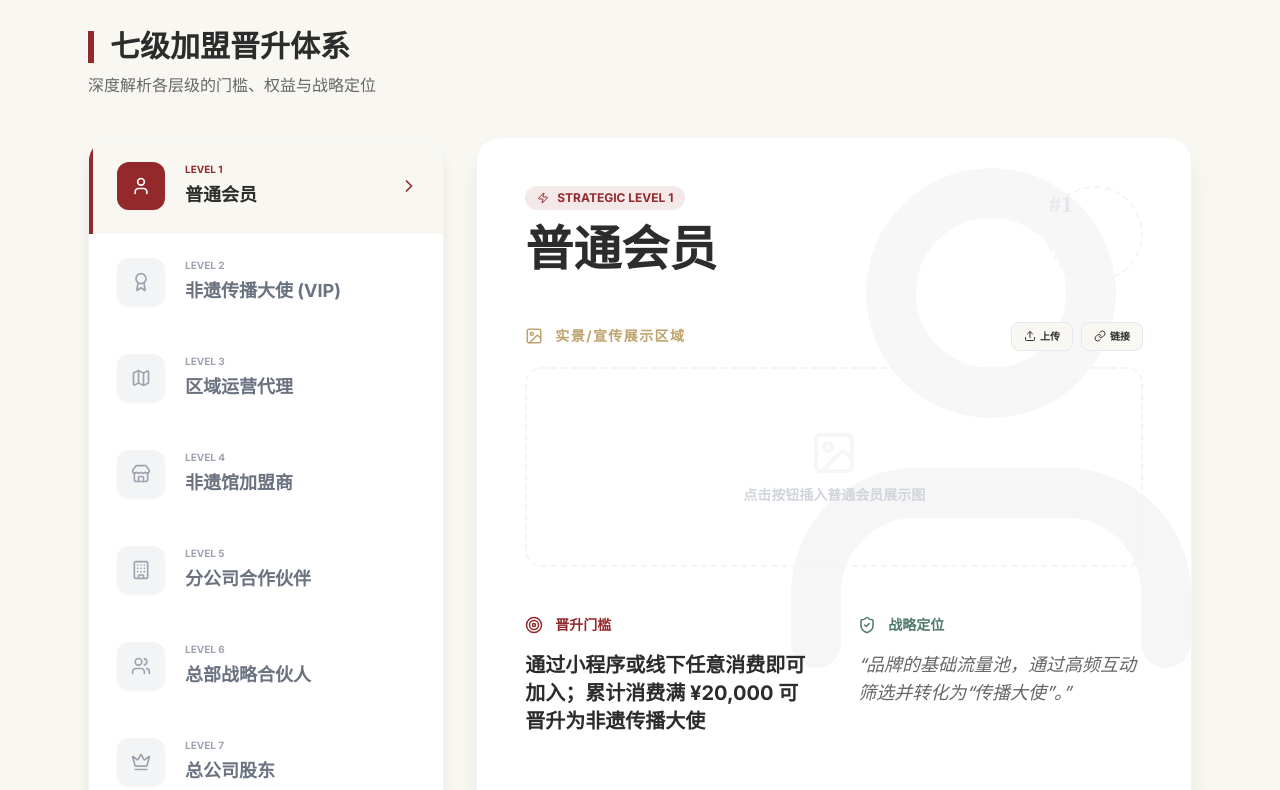
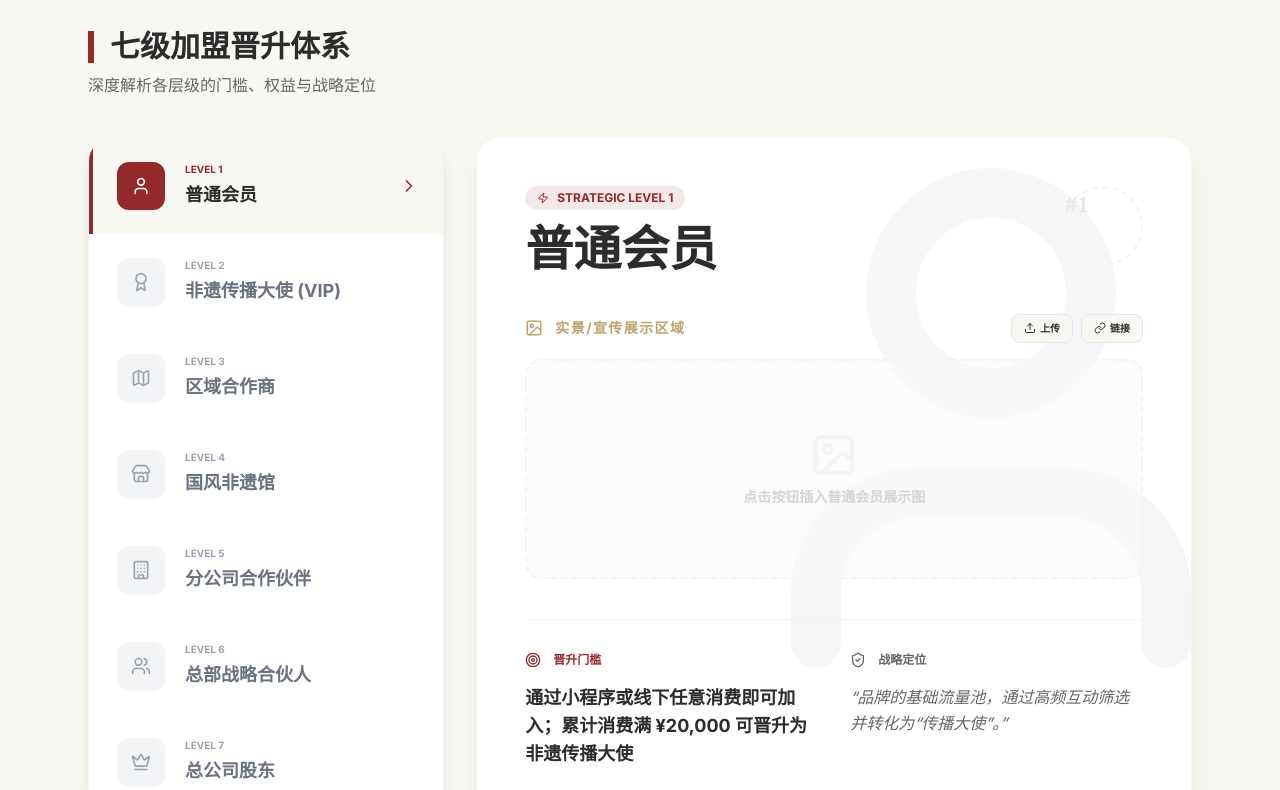
Before and after one commit to asake1234/-, a React (Vite) app: page / in a window 1280 px wide. Shown: the part 2060-2850 px from the top of the page. Built offline with nearby package versions, Linux system fonts and the light colour scheme.

Commit message:
feat: Refine terms and improve ladder section UI
Updates terminology for clarity and consistency across the application. Enhances the visual presentation of the growth ladder section by introducing a sidebar for level selection and adjusting section headers for better alignment.

```diff
--- a/App.tsx
+++ b/App.tsx
@@ -1,3 +1,4 @@
+
 import React, { useState, useEffect, useRef } from 'react';
 import {
   Award,
@@ -29,7 +30,8 @@ import {
   Image as ImageIcon,
   BookOpen,
   Upload,
-  Link as LinkIcon
+  Link as LinkIcon,
+  Sparkles
 } from 'lucide-react';
 import {
   BarChart as RechartsBarChart,
@@ -64,7 +66,7 @@ const iconMap: Record<string, any> = {
 };
 
 const SectionHeader: React.FC<{ title: string; subtitle?: string; accent?: string }> = ({ title, subtitle, accent = COLORS.RED }) => (
-  <div className="mb-10">
+  <div className="mb-10 text-left">
     <div className="flex items-center space-x-4 mb-2">
       <div className="h-8 w-1.5" style={{ backgroundColor: accent }}></div>
       <h2 className="text-3xl font-serif-zh font-bold text-guofeng-ink">{title}</h2>
@@ -343,6 +345,7 @@ const App: React.FC = () => {
         <section id="ladder" className="mb-20">
           <SectionHeader title="七级加盟晋升体系" subtitle="深度解析各层级的门槛、权益与战略定位" />
           <div className="flex flex-col lg:flex-row gap-8">
+            {/* Sidebar selection */}
             <div className="lg:w-1/3 bg-white rounded-3xl shadow-lg overflow-hidden flex flex-col border border-gray-100 h-fit sticky top-24">
               {LEVELS.map((level) => {
                 const Icon = iconMap[level.icon] || User;
@@ -360,7 +363,7 @@ const App: React.FC = () => {
                     }`}>
                       <Icon size={20} />
                     </div>
-                    <div>
+                    <div className="flex-1">
                       <div className={`text-[10px] font-bold uppercase mb-1 ${isActive ? 'text-guofeng-red' : 'text-gray-400'}`}>Level {level.id}</div>
                       <div className={`font-bold text-lg ${isActive ? 'text-guofeng-ink' : 'text-gray-500'}`}>{level.title}</div>
                     </div>
@@ -370,41 +373,43 @@ const App: React.FC = () => {
               })}
             </div>
 
-            <div className="lg:w-2/3 bg-white rounded-3xl shadow-xl p-12 border border-gray-100 relative overflow-hidden">
+            {/* Content Details */}
+            <div className="lg:w-2/3 bg-white rounded-3xl shadow-xl p-8 md:p-12 border border-gray-100 relative overflow-hidden">
                <div className="absolute top-20 right-0 opacity-[0.03] pointer-events-none scale-150">
                  <ActiveIcon size={400} />
                </div>
 
-               <div className="relative z-10">
-                 <div className="flex justify-between items-start mb-10 text-left">
+               <div className="relative z-10 text-left">
+                 <div className="flex justify-between items-start mb-10">
                    <div>
                      <div className="inline-flex items-center space-x-2 px-3 py-1 bg-guofeng-red/10 text-guofeng-red text-xs font-bold rounded-full mb-4">
                        <Zap size={12} />
                        <span>STRATEGIC LEVEL {activeLevel.id}</span>
                      </div>
-                     <h3 className="text-5xl font-serif-zh font-bold text-guofeng-ink">{activeLevel.title}</h3>
+                     <h3 className="text-4xl md:text-5xl font-serif-zh font-bold text-guofeng-ink">{activeLevel.title}</h3>
                    </div>
-                   <div className="hidden md:block w-24 h-24 border-2 border-dashed border-gray-100 rounded-full flex items-center justify-center">
+                   <div className="hidden md:block w-20 h-20 border-2 border-dashed border-gray-100 rounded-full flex items-center justify-center">
                      <div className="text-2xl font-serif-zh font-bold text-gray-200">#{activeLevel.id}</div>
                    </div>
                  </div>
 
-                 <div className="mb-12">
+                 {/* Image Area */}
+                 <div className="mb-10">
                    <div className="flex items-center justify-between mb-4">
                       <div className="flex items-center space-x-3 text-guofeng-gold font-bold uppercase tracking-widest text-sm">
                         <ImageIcon size={18} />
                         <span>实景/宣传展示区域</span>
                       </div>
                       <div className="flex space-x-2">
-                        <button onClick={() => fileInputRef.current?.click()} className="flex items-center space-x-1 px-3 py-1.5 bg-guofeng-bg border border-gray-200 rounded-lg text-[10px] font-bold text-guofeng-ink">
+                        <button onClick={() => fileInputRef.current?.click()} className="flex items-center space-x-1 px-3 py-1.5 bg-guofeng-bg border border-gray-200 rounded-lg text-[10px] font-bold text-guofeng-ink hover:bg-gray-50">
                           <Upload size={12} /> <span>上传</span>
                         </button>
-                        <button onClick={handleImageUrlPrompt} className="flex items-center space-x-1 px-3 py-1.5 bg-guofeng-bg border border-gray-200 rounded-lg text-[10px] font-bold text-guofeng-ink">
+                        <button onClick={handleImageUrlPrompt} className="flex items-center space-x-1 px-3 py-1.5 bg-guofeng-bg border border-gray-200 rounded-lg text-[10px] font-bold text-guofeng-ink hover:bg-gray-50">
                           <LinkIcon size={12} /> <span>链接</span>
                         </button>
                       </div>
                    </div>
-                   <div className="relative group min-h-[200px] rounded-2xl border-2 border-dashed border-gray-100 flex items-center justify-center overflow-hidden">
+                   <div className="relative group min-h-[220px] rounded-2xl border-2 border-dashed border-gray-100 flex items-center justify-center overflow-hidden bg-gray-50/50">
                      {levelImages[activeLevel.id] ? (
                        <img src={levelImages[activeLevel.id]} className="w-full h-full object-cover" alt="preview" />
                      ) : (
@@ -416,18 +421,37 @@ const App: React.FC = () => {
                    </div>
                  </div>
 
-                 <div className="grid grid-cols-1 md:grid-cols-2 gap-12 mb-12 text-left">
+                 {/* Privileges List */}
+                 {activeLevel.privileges && activeLevel.privileges.length > 0 && (
+                    <div className="mb-12">
+                      <div className="flex items-center space-x-3 text-guofeng-jade font-bold uppercase tracking-widest text-sm mb-6">
+                        <Sparkles size={18} />
+                        <span>核心加盟权益</span>
+                      </div>
+                      <div className="grid grid-cols-1 md:grid-cols-2 gap-4">
+                        {activeLevel.privileges.map((priv, idx) => (
+                          <div key={idx} className="flex items-start p-4 bg-guofeng-bg border border-gray-50 rounded-xl">
+                            <CheckCircle2 size={18} className="mr-3 mt-0.5 flex-shrink-0" style={{ color: activeLevel.color }} />
+                            <span className="text-sm text-guofeng-ink leading-relaxed">{priv}</span>
+                          </div>
+                        ))}
+                      </div>
+                    </div>
+                 )}
+
+                 {/* Conditions and Role */}
+                 <div className="grid grid-cols-1 md:grid-cols-2 gap-8 pt-8 border-t border-gray-100">
                    <div className="space-y-4">
-                     <div className="flex items-center space-x-3 text-guofeng-red font-bold uppercase text-sm">
-                       <Target size={18} /> <span>晋升门槛</span>
+                     <div className="flex items-center space-x-3 text-guofeng-red font-bold uppercase text-xs">
+                       <Target size={16} /> <span>晋升门槛</span>
                      </div>
-                     <p className="text-xl font-bold text-guofeng-ink">{activeLevel.condition}</p>
+                     <p className="text-lg font-bold text-guofeng-ink">{activeLevel.condition}</p>
                    </div>
                    <div className="space-y-4">
-                     <div className="flex items-center space-x-3 text-guofeng-jade font-bold uppercase text-sm">
-                       <ShieldCheck size={18} /> <span>战略定位</span>
+                     <div className="flex items-center space-x-3 text-guofeng-sub font-bold uppercase text-xs">
+                       <ShieldCheck size={16} /> <span>战略定位</span>
                      </div>
-                     <p className="text-lg text-guofeng-sub italic">“{activeLevel.strategicRole}”</p>
+                     <p className="text-md text-guofeng-sub italic leading-relaxed">“{activeLevel.strategicRole}”</p>
                    </div>
                  </div>
                </div>
--- a/constants.ts
+++ b/constants.ts
@@ -24,11 +24,11 @@ export const LEVELS: LevelDetail[] = [
   {
     id: 2,
     title: "非遗传播大使 (VIP)",
-    condition: "支付 ¥20,000 保证金（可全额转为货款）或 Level 1 消费满额晋升",
+    condition: "支付 ¥20,000 货款预付金或 Level 1 消费满额晋升",
     benefit: "核心创业门槛，享受极致拿货折扣与高额分佣。",
     color: "#4F796C",
     icon: "Award",
-    kpiDetails: ["门槛 ¥20,000 (保证金或消费)", "参加大使岗前培训"],
+    kpiDetails: ["门槛 ¥20,000 (货款预付金或消费)", "参加大使岗前培训"],
     privileges: [
       "极低折扣：享受吊牌价5-6折拿货权限",
       "多元收益：直接推荐新大使获得20%奖励 (¥4,000)；向非VIP客户销售产品亦可获得高额零售分佣",
@@ -39,7 +39,7 @@ export const LEVELS: LevelDetail[] = [
   },
   {
     id: 3,
-    title: "区域运营代理",
+    title: "区域合作商",
     condition: "年度累计结算额达到 ¥600,000",
     benefit: "拥有特定区域的市场开发权与管理权，收益多元化。",
     color: "#60A5FA",
@@ -54,7 +54,7 @@ export const LEVELS: LevelDetail[] = [
   },
   {
     id: 4,
-    title: "非遗馆加盟商",
+    title: "国风非遗馆",
     condition: "年销 ¥150万 + 拥有不低于50平米的实体空间",
     benefit: "品牌实体化的重要载体，享受全方位的开店支持。",
     color: "#6366F1",
```
